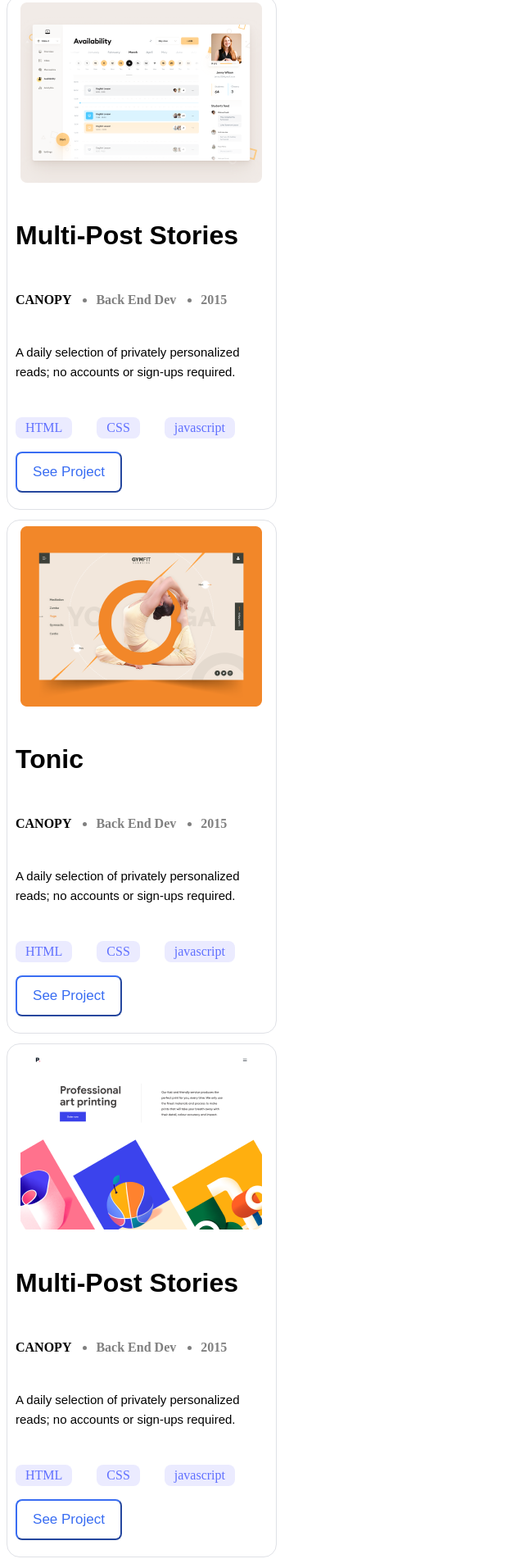
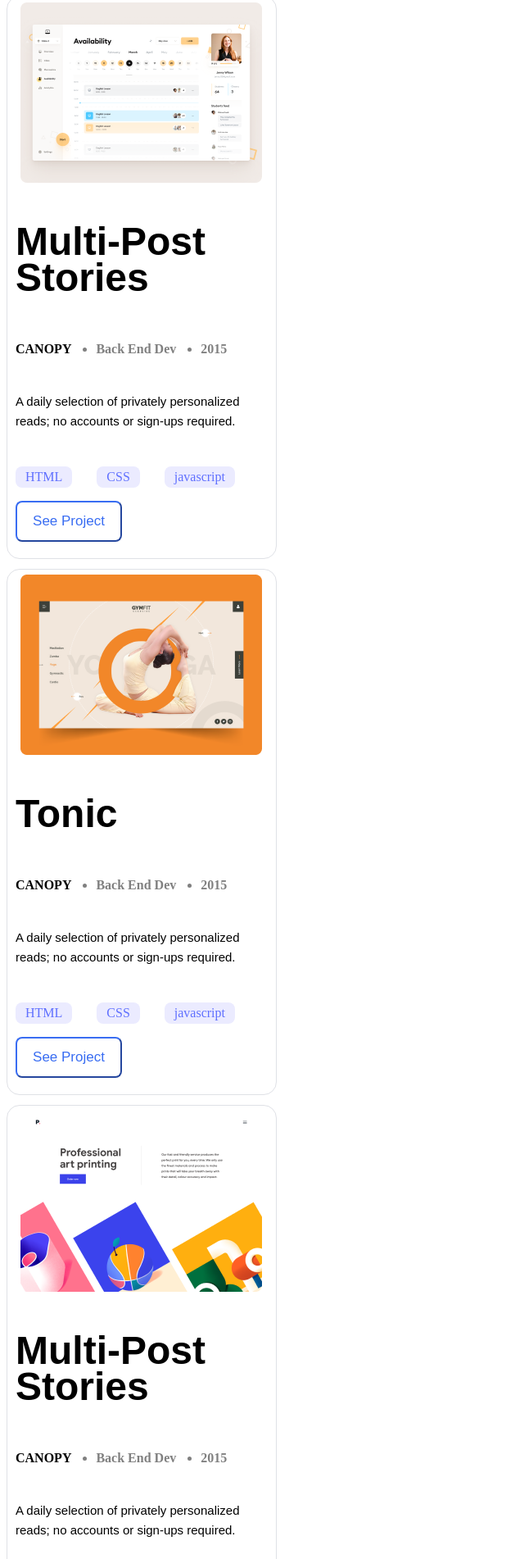
Before and after one commit to tasnimulhasan07/skel-new, a website: page index.html in a window 1280 px wide. Shown: the part 1356-3258 px from the top of the page at 82% size, without its empty margins (0-640 px from the left). Drawn offline with Linux system fonts and the light colour scheme.

Commit message:
linters
fix linter errors

```diff
--- a/index.html
+++ b/index.html
@@ -103,7 +103,7 @@
                 <img src="image/SnapshootPortfolio2.png" alt="error">
             </div>
             <div class="project-name-2">
-                <p>Multi-Post Stories</p>
+                <h2>Multi-Post Stories</h2>
             </div>
             <div class="about-project-2">
                 <ul>
@@ -138,7 +138,7 @@
                 <img src="image/SnapshootPortfolio3.png" alt="error">
             </div>
             <div class="project-name-3">
-                <p>Tonic</p>
+                <h2>Tonic</h2>
             </div>
             <div class="about-project-3">
                 <ul>
@@ -173,7 +173,7 @@
                 <img src="image/SnapshootPortfolio4.png" alt="error">
             </div>
             <div class="project-name-4">
-                <p>Multi-Post Stories</p>
+                <h2>Multi-Post Stories</h2>
             </div>
             <div class="about-project-4">
                 <ul>
@@ -231,7 +231,7 @@
                 </ul>
             </div>
             </div>
-       <section>
+       </section>
             <div class="resume">
                 <button type="button"> Get my resume </button>
             </div>
```
